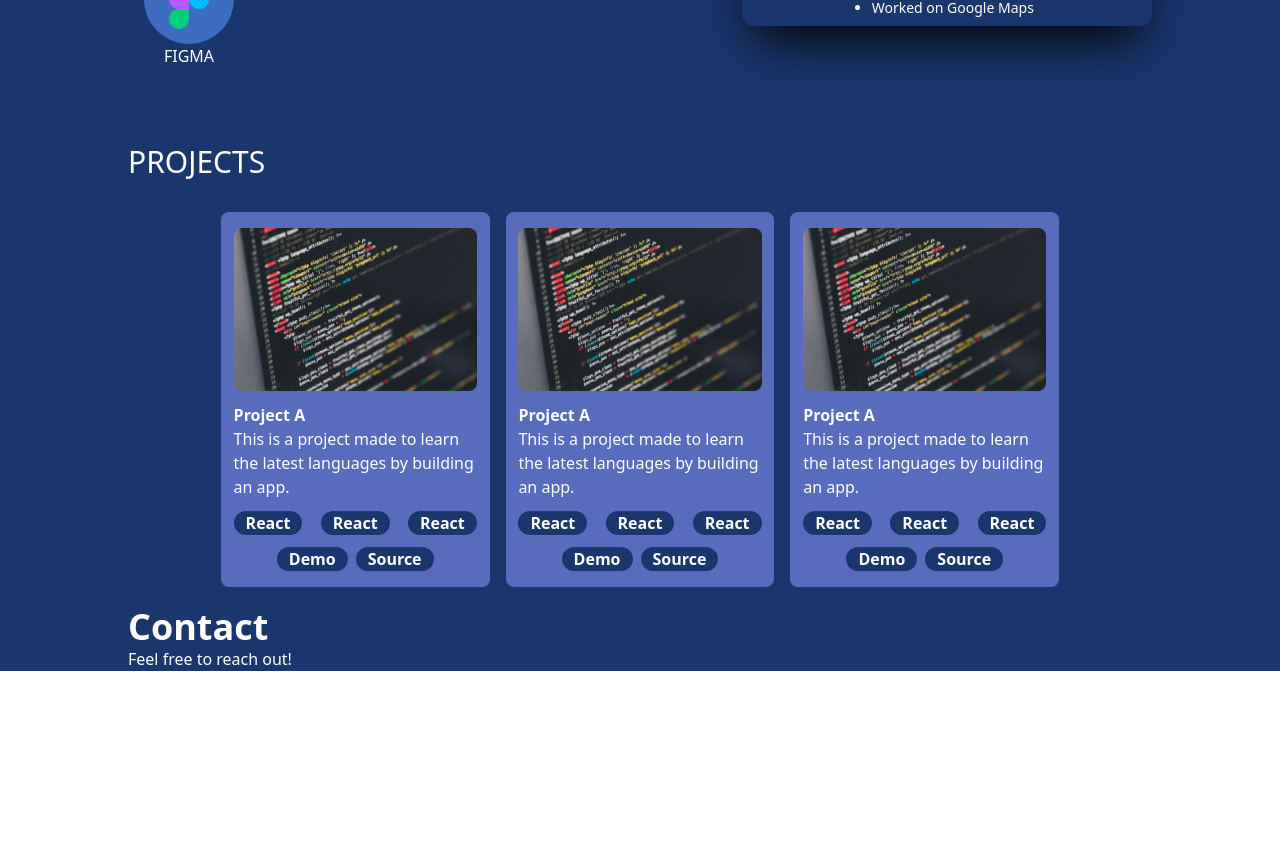
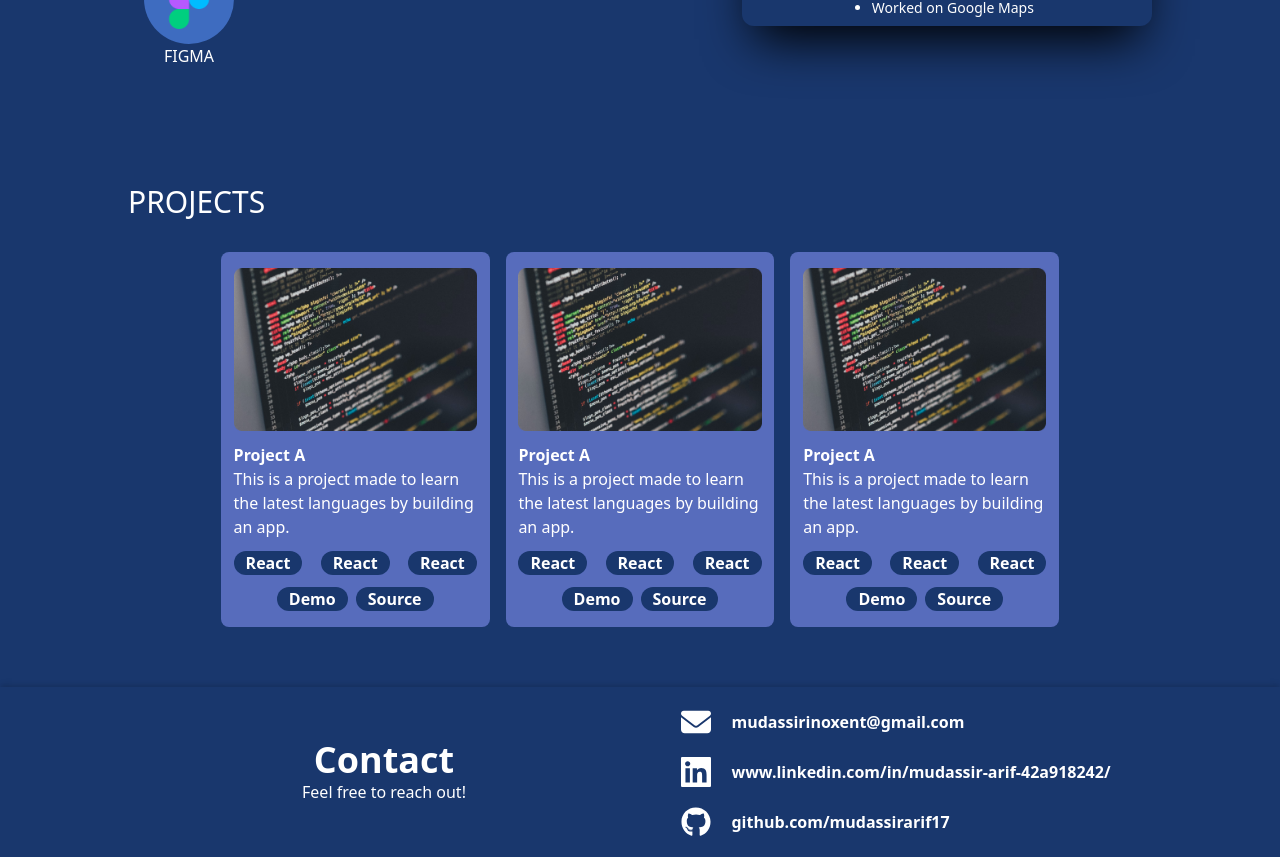
Before and after one commit to mudassirarif17/chatproject, a React (Create React App) app: page / in a window 1280 px wide. Shown: the part 1420-2277 px from the top of the page. Before the commit the page ends 2091 px from the top, so only its background shows below. Built offline with nearby package versions, Linux system fonts and the light colour scheme.

Commit message:
Footer is ready

```diff
--- a/package.json
+++ b/package.json
@@ -13,6 +13,7 @@
     "react-chartjs-2": "^5.2.0",
     "react-dom": "^18.2.0",
     "react-icons": "^5.2.1",
+    "react-router-dom": "^6.24.1",
     "react-scripts": "5.0.1",
     "typed.js": "^2.1.0",
     "web-vitals": "^2.1.4"
--- a/src/App.css
+++ b/src/App.css
@@ -41,3 +41,8 @@
   font-size: 1.2em;
   color: none;
 }
+
+
+.shadow-top {
+  box-shadow: 0 -4px 6px -1px rgba(0, 0, 0, 0.1), 0 -2px 4px -1px rgba(0, 0, 0, 0.06);
+}
--- a/src/components/Footer.jsx
+++ b/src/components/Footer.jsx
@@ -2,22 +2,39 @@ import React from 'react';
 import { FaEnvelope } from "react-icons/fa6";
 import { FaGithub } from "react-icons/fa";
 import { GrLinkedin } from "react-icons/gr";
+import '../App.css';
+import {Link} from "react-router-dom";
 
 const Footer = () => {
   return (
-    <div className='footer bg-[#19376D]'>
-        <div className="footer-sub w-[80vw] mx-auto">
+    <div className='footer shadow-top  bg-[#19376D]'>
+        <div className="footer-sub md:w-[80vw] mx-auto flex md:flex-row flex-col">
 
-            <div className="footer-left w-[40vw]">
-                <h1 className='text-white text-4xl font-semibold'>Contact</h1>
-                <p className='text-white'>Feel free to reach out!</p>
+            <div className="footer-left md:w-[40vw] flex justify-center items-center">
+                <div className="desc">
+                    <h1 className='text-white text-4xl font-semibold text-center'>Contact</h1>
+                    <p className='text-white'>Feel free to reach out!</p>
+                </div>
             </div>
 
-            <div className="footer-right w-[40vw]">
+            <div className="footer-right md:w-[40vw] flex justify-center">
                 <div className="contact">
-                    <div>
 
-                    </div>
+                    <a target='_blank' href='https://mail.google.com/mail/u/0/#inbox?compose=DmwnWrRvwdQRGVnKqPBgWrvnzSLBZjsRpqvlmSkSWkvLLxwPPjsCVhpgjmvnMHBsgxNWNNtFgmdV' className='flex items-center gap-5 my-5'>
+                        <div><FaEnvelope className='text-white text-3xl'/></div>
+                        <p className='text-white font-semibold'>mudassirinoxent@gmail.com</p>
+                    </a>
+
+                    <a target='_blank' href='https://www.linkedin.com/in/mudassir-arif-42a918242/' className='flex items-center gap-5 my-5'>
+                        <div><GrLinkedin className='text-white text-3xl'/></div>
+                        <p className='text-white font-semibold'>www.linkedin.com/in/mudassir-arif-42a918242/</p>
+                    </a>
+
+                    <a target='_blank' href='https://github.com/mudassirarif17' className='flex items-center gap-5 my-5'>
+                        <div><FaGithub className='text-white text-3xl'/></div>
+                        <p className='text-white font-semibold'>github.com/mudassirarif17</p>
+                    </a>
+
                 </div>
             </div>
 
--- a/src/components/Projects.jsx
+++ b/src/components/Projects.jsx
@@ -3,7 +3,7 @@ import project from "../img/image 1.png";
 
 const Projects = () => {
     return (
-        <div className='projects bg-[#19376D]'>
+        <div className='projects bg-[#19376D] py-10'>
 
             <div className="sub-projects w-[80vw] mx-auto py-5">
 
```
Also changed, not shown: 1 other file (tests, documents, lock files or other folders).
